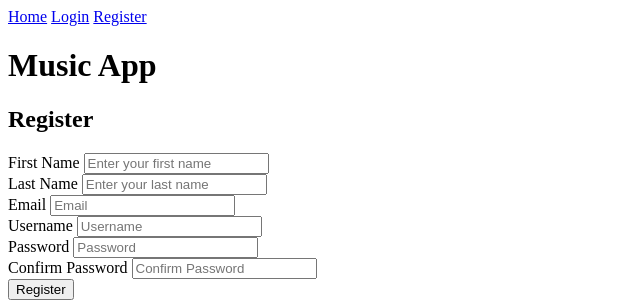
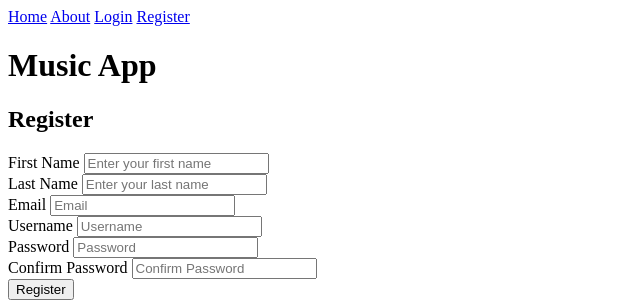
Before and after one commit to EvanReinstein/meenstream, a Django app: template templates/accounts/register.html in a window 1280 px wide. Shown: the top 304 px of the page, without its empty margins (0-640 px from the left). Run offline with Django 3.2, Linux system fonts and the light colour scheme; the template is opened without the code that fills it, so the values that code supplies are empty.

Commit message:
adds about page

```diff
--- a/pages/urls.py
+++ b/pages/urls.py
@@ -3,4 +3,5 @@ from . import views
 
 urlpatterns = [
     path('', views.home, name='home'),
+    path('about', views.about, name='about'),
 ]
--- a/pages/views.py
+++ b/pages/views.py
@@ -3,3 +3,6 @@ from django.shortcuts import render
 # Create your views here.
 def home(request):
     return render(request, 'pages/home.html')
+
+def about(request):
+    return render(request, 'pages/about.html')
--- a/templates/base.html
+++ b/templates/base.html
@@ -10,6 +10,7 @@
   <nav>
     <div>
       <a href="{% url 'home' %}">Home</a>
+      <a href="{% url 'about' %}">About</a>
       {% if user.is_authenticated %}
         <a href="{% url 'playlist_index' %}">Profile</a>
         <a href="{% url 'logout' %}">Logout</a>
```
